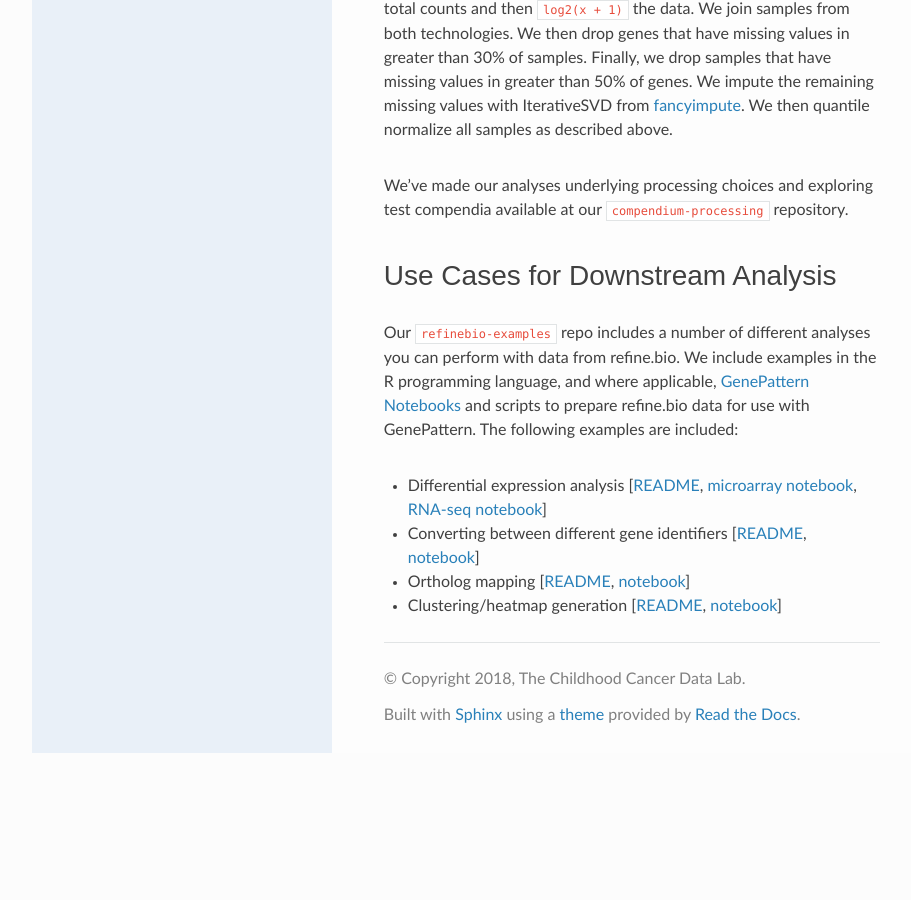
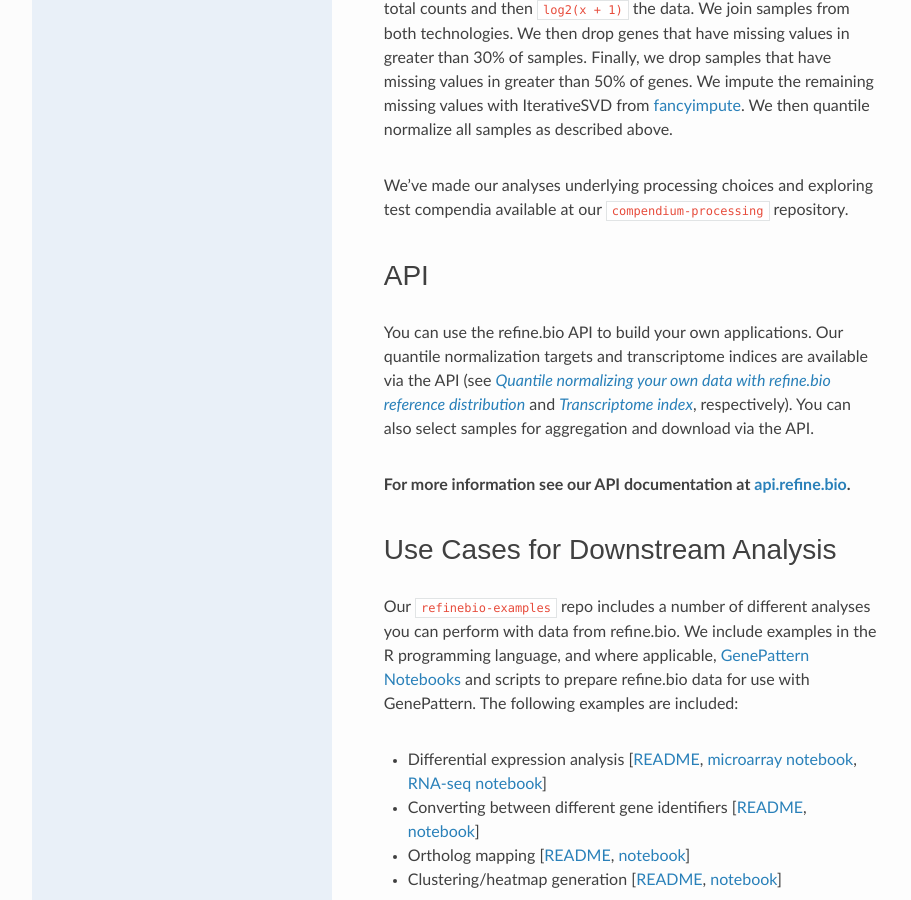
Before and after one commit to AlexsLemonade/refinebio-docs, a Sphinx documentation site: the page built from docs/main_text.md, in a window 1280 px wide and 900 px high, scrolled down 21603 px. Shown: the whole window, without its empty margins (158-1069 px from the left). Built offline with Sphinx 7.4.7 and the Read the Docs theme 2.0.0, drawn with Linux system fonts in a browser that asks for light colours; before the commit the page ends 22356 px from its top, so only the background shows below that; some of the changed text lies outside the part shown.

Commit message:
Add API section
Also fix species compendia header style

```diff
--- a/docs/main_text.md
+++ b/docs/main_text.md
@@ -404,8 +404,7 @@ Specifically, the `aggregate_by` and `scale_by` fields note how the samples are
 The `quantile_normalized` fields notes whether or not quantile normalization was performed.
 Currently, we only support skipping quantile normalization for RNA-seq experiments when aggregating by experiment on the web interface.
 
-
-# Species compendia
+# Species Compendia
 
 We periodically release compendia comprised of all the samples from a species that we were able to process.
 We refer to these as **species compendia**.
@@ -433,6 +432,13 @@ We then quantile normalize all samples as described above.
 
 We've made our analyses underlying processing choices and exploring test compendia available at our <a href = "https://github.com/AlexsLemonade/compendium-processing" target = "blank">`compendium-processing`</a> repository.
 
+# API
+
+You can use the refine.bio API to build your own applications.
+Our quantile normalization targets and transcriptome indices are available via the API (see [_Quantile normalizing your own data with refine.bio reference distribution_](#quantile-normalizing-your-own-data-with-refine.bio-reference-distribution) and [_Transcriptome index_](#transcriptome-index), respectively).
+You can also select samples for aggregation and download via the API.
+
+**For more information see our API documentation at <a href = "https://api.refine.bio/" target = "blank">api.refine.bio</a>.**
 
 # Use Cases for Downstream Analysis
 
```
